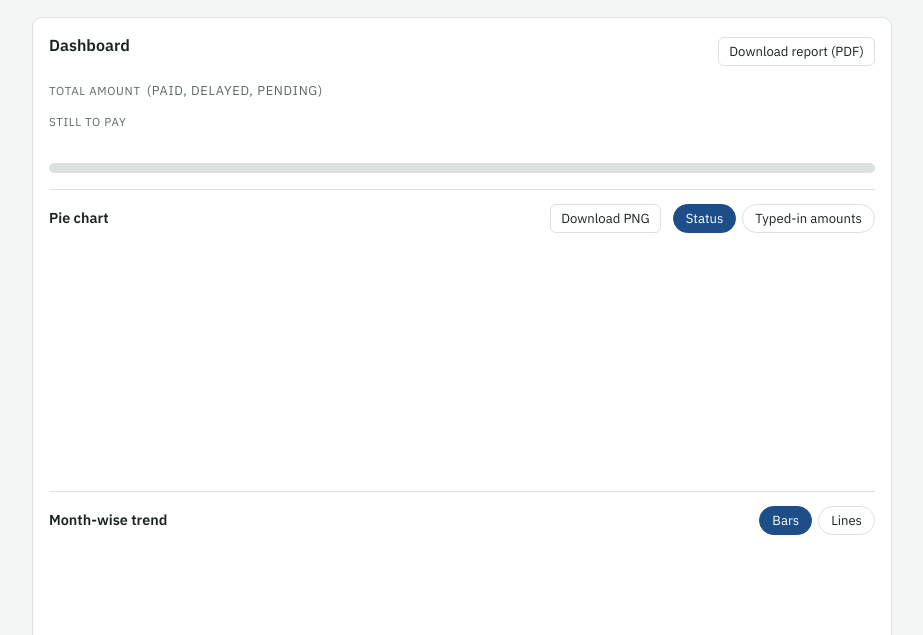
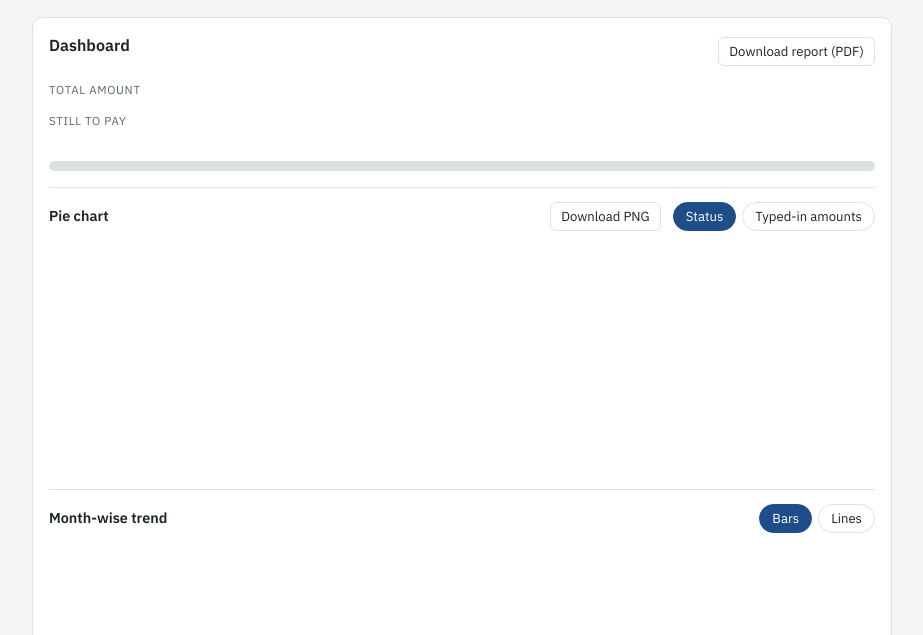
Before and after one commit to HETHEE-TECH/payment-tracker, a plain HTML site: page frontend/index.html in a window 1280 px wide. Shown: the part 165-800 px from the top of the page, without its empty margins (178-1101 px from the left). Drawn offline with Linux system fonts and the light colour scheme; no server answers.

Commit message:
Remove heading

```diff
--- a/frontend/index.html
+++ b/frontend/index.html
@@ -31,7 +31,7 @@
       </div>
       <div class="dash-main">
         <div class="dash-total">
-          <span class="k">Total amount <span class="c">(Paid, Delayed, Pending)</span></span>
+          <span class="k">Total amount <span class="c"></span></span>
           <span class="big num" id="dash-total"></span>
           <span class="c" id="dash-total-count"></span>
           <span class="topay"><span class="k">Still to pay</span> <span class="num" id="dash-topay"></span> <span class="c" id="dash-topay-count"></span></span>
```
